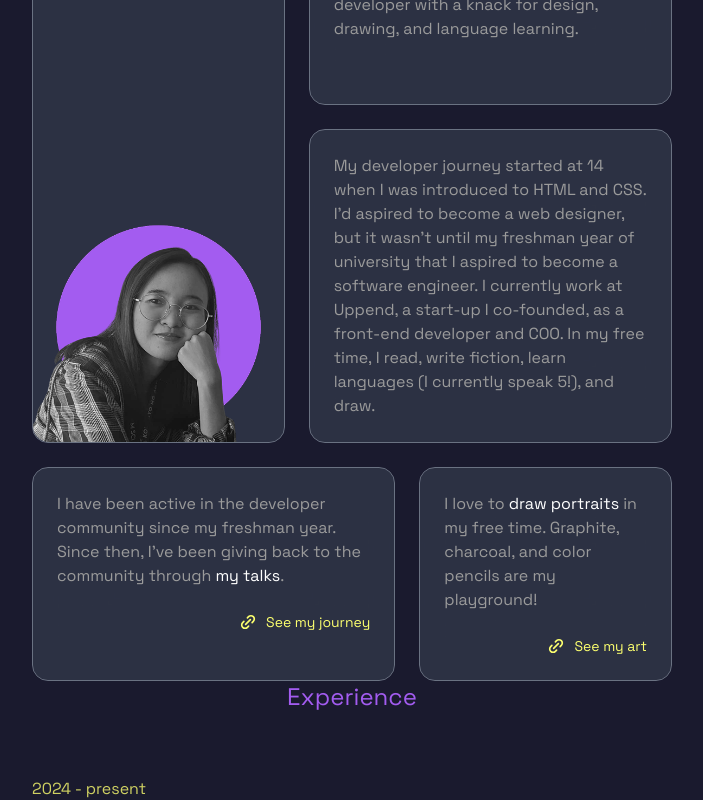
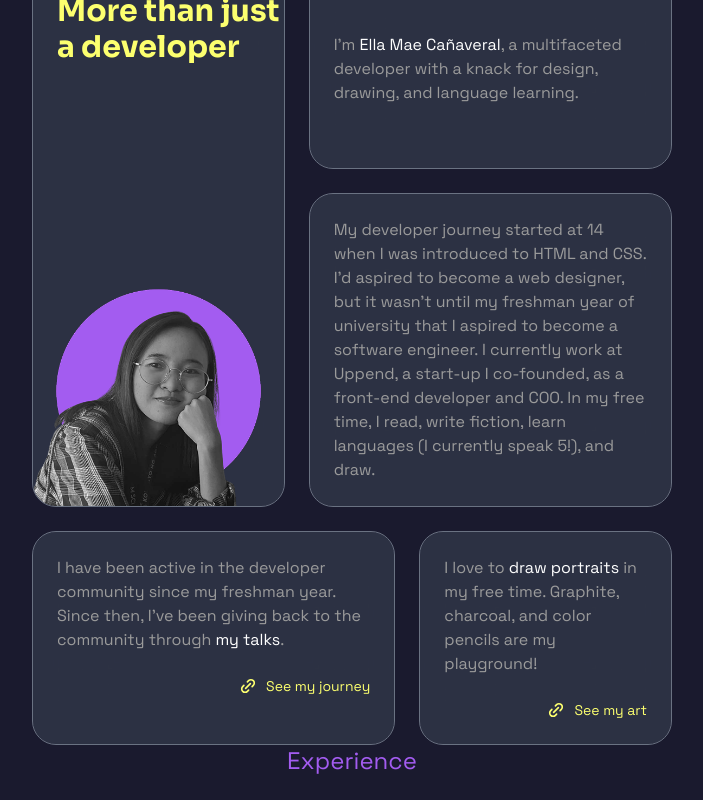
Before and after one commit to ella-emc/my-portfolio, a React (Vite) app: page / in a window 1280 px wide. Shown: the part 960-1760 px from the top of the page, without its empty margins (288-991 px from the left). Built offline with nearby package versions, Linux system fonts and the light colour scheme.

Commit message:
refactor: :recycle: Change div to SpotlightCard

```diff
--- a/src/sections/AboutSection.tsx
+++ b/src/sections/AboutSection.tsx
@@ -1,31 +1,48 @@
+import SpotlightCard from "../components/SpotlightCard";
 import image from "/headshot.png";
 
 const AboutSection = () => {
   return (
     <section>
-      <h2 id="about" className='font-space-grotesk text-primary text-center text-base lg:text-2xl my-4 '>About</h2>
+      <h2 id="about" className='font-space-grotesk text-primary text-center text-lg lg:text-2xl my-12'>About</h2>
 
       <div className="space-y-6">
         <div className='md:grid md:grid-cols-12 md:grid-rows-5 md:gap-6 space-y-6'>
-          <div className='glassmorph rounded-2xl pt-6 col-span-5 row-span-5 flex flex-col justify-between md:mb-0'>
+          <SpotlightCard
+            className='glassmorph rounded-2xl pt-6 col-span-5 row-span-5 flex flex-col justify-between md:mb-0 hover-zoom hover:bg-background'
+            spotlightColor1="rgba(163, 92, 240, 0.25)"
+            spotlightColor2="rgba(252, 255, 111, 0.25)"
+          >
             <h3 className='font-bold font-sora text-accent text-2xl lg:text-3xl pl-6'>More than just a developer</h3>
             <img src={image} className='rounded-b-2xl' />
-          </div>
-          <div className='glassmorph rounded-2xl p-6 flex items-center justify-center col-span-7 row-span-2 md:mb-0'>
+          </SpotlightCard>
+          <SpotlightCard
+            className='glassmorph rounded-2xl p-6 flex items-center justify-center col-span-7 row-span-2 md:mb-0 hover-zoom hover:bg-background'
+            spotlightColor1="rgba(163, 92, 240, 0.25)"
+            spotlightColor2="rgba(252, 255, 111, 0.25)"
+          >
             <p className='font-space-grotesk text-base text-text-low-contrast'>
               I'm <span className="text-text">Ella Mae Cañaveral</span>, a multifaceted developer with a knack for design, drawing, and language learning.
             </p>
-          </div>
-          <div className='glassmorph rounded-2xl p-6 flex items-center justify-center col-span-7 row-span-3'>
+          </SpotlightCard>
+          <SpotlightCard
+            className='glassmorph rounded-2xl p-6 flex items-center justify-center col-span-7 row-span-3 hover-zoom hover:bg-background'
+            spotlightColor1="rgba(163, 92, 240, 0.25)"
+            spotlightColor2="rgba(252, 255, 111, 0.25)"
+          >
             <p className='font-space-grotesk text-base text-text-low-contrast'>
               My developer journey started at 14 when I was introduced to HTML and CSS. I'd aspired to become a web designer, but it wasn't until my freshman year of university that I aspired to become a software engineer.
               I currently work at Uppend, a start-up I co-founded, as a front-end developer and COO.
               In my free time, I read, write fiction, learn languages (I currently speak 5!), and draw.
             </p>
-          </div>
+          </SpotlightCard>
         </div>
         <div className='md:grid md:grid-cols-12 gap-6 space-y-6'>
-          <div className='glassmorph col-span-7 rounded-2xl p-6 flex flex-col gap-y-6 md:mb-0'>
+          <SpotlightCard
+            className='glassmorph col-span-7 rounded-2xl p-6 flex flex-col gap-y-6 md:mb-0 hover-zoom hover:bg-background'
+            spotlightColor1="rgba(163, 92, 240, 0.25)"
+            spotlightColor2="rgba(252, 255, 111, 0.25)"
+          >
             <p className='font-space-grotesk text-base text-text-low-contrast'>
               I have been active in the developer community since my freshman year.
               Since then, I've been giving back to the community through <span className="text-text">my talks</span>.
@@ -36,8 +53,12 @@ const AboutSection = () => {
               </span>
               <p className='font-space-grotesk text-accent text-end text-sm'>See my journey</p>
             </div>
-          </div>
-          <div className='glassmorph col-span-5 rounded-2xl p-6 flex flex-col gap-y-6'>
+          </SpotlightCard>
+          <SpotlightCard
+            className='glassmorph col-span-5 rounded-2xl p-6 flex flex-col gap-y-6 hover-zoom hover:bg-background'
+            spotlightColor1="rgba(163, 92, 240, 0.25)"
+            spotlightColor2="rgba(252, 255, 111, 0.25)"
+          >
             <p className='font-space-grotesk text-base text-text-low-contrast'>
               I love to <span className="text-text">draw portraits</span> in my free time. Graphite, charcoal, and color pencils are my playground!
             </p>
@@ -47,7 +68,7 @@ const AboutSection = () => {
               </span>
               <p className='font-space-grotesk text-accent text-end text-sm'>See my art</p>
             </div>
-          </div>
+          </SpotlightCard>
         </div>
       </div>
     </section>
```
